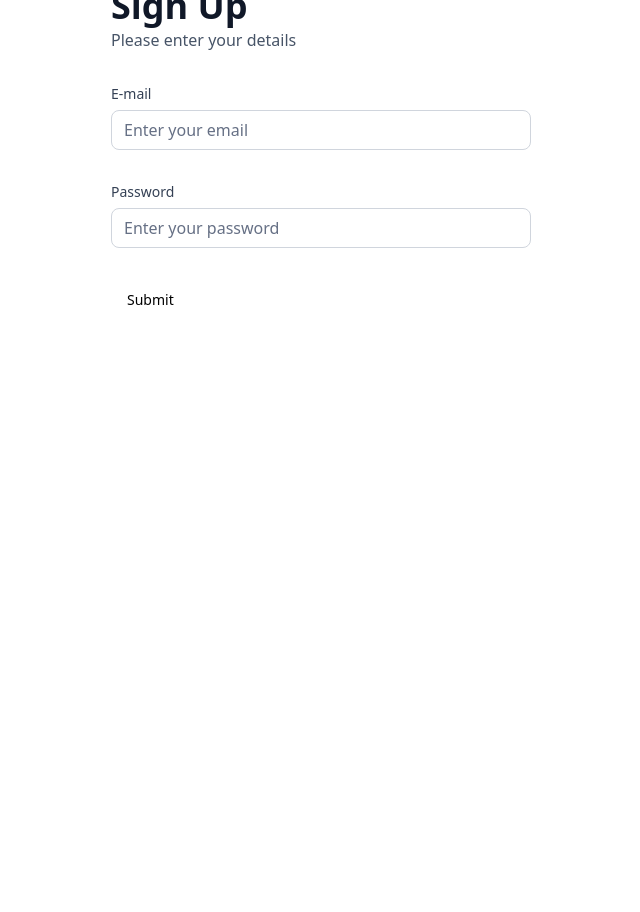
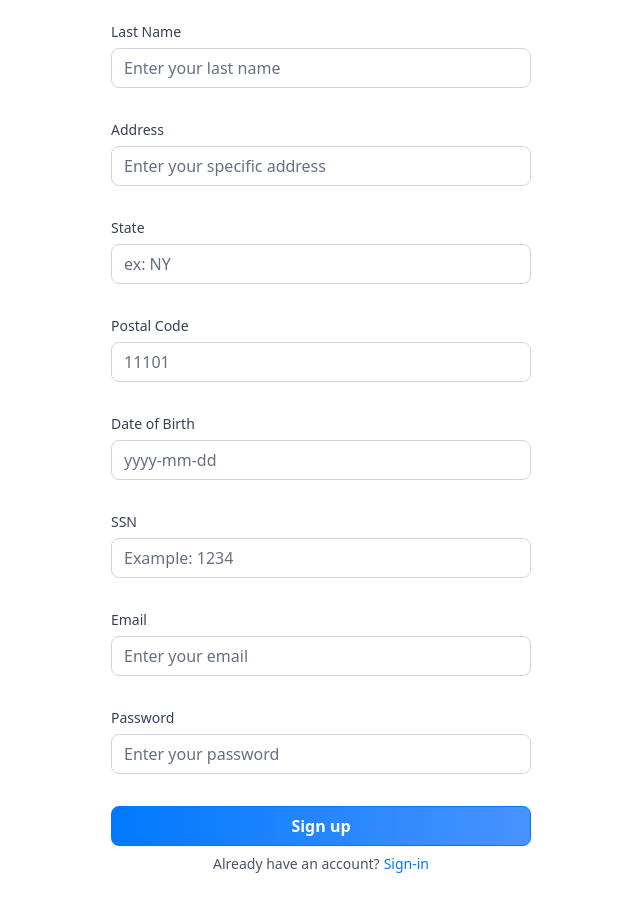
Before and after one commit to brnoliveira110/horizonbank, a Next.js app: page /sign-up in a window 1280 px wide. Shown: the part 280-1192 px from the top of the page, without its empty margins (319-959 px from the left). Before the commit the page ends 800 px from the top, so only its background shows below. Built offline with nearby package versions, Linux system fonts and the light colour scheme.

Commit message:
criação do formulário de cadastro e suas regras

```diff
--- a/components/AuthForm.tsx
+++ b/components/AuthForm.tsx
@@ -20,14 +20,14 @@
 import Image from "next/image";
 import Link from "next/link";
 import CustomInput from "./CustomInput";
-
-const formSchema = z.object({
-  email: z.string().email(),
-  password: z.string(),
-});
+import { authFormSchema } from "@/lib/utils";
+import { Loader2 } from "lucide-react";
 
 const AuthForm = ({ type }: { type: string }) => {
   const [user, setUser] = useState(null);
+  const [isLoading, setIsLoading] = useState(false);
+
+  const formSchema = authFormSchema(type);
 
   const form = useForm<z.infer<typeof formSchema>>({
     resolver: zodResolver(formSchema),
@@ -40,7 +40,13 @@
   function onSubmit(values: z.infer<typeof formSchema>) {
     // Do something with the form values.
     // ✅ This will be type-safe and validated.
+    setIsLoading(true);
+
     console.log(values);
+
+    setTimeout(() => {
+      setIsLoading(false);
+    }, 1500);
   }
 
   return (
@@ -76,62 +82,104 @@
         <div>
           <Form {...form}>
             <form onSubmit={form.handleSubmit(onSubmit)} className="space-y-8">
+              {type === "sign-up" && (
+                <>
+                  <CustomInput
+                    control={form.control}
+                    label="First Name"
+                    name="firstName"
+                    placeholder={"Enter your first name"}
+                  />
+
+                  <CustomInput
+                    control={form.control}
+                    label="Last Name"
+                    name="lastName"
+                    placeholder={"Enter your last name"}
+                  />
+
+                  <CustomInput
+                    control={form.control}
+                    label="Address"
+                    name="address1"
+                    placeholder={"Enter your specific address"}
+                  />
+
+                  <CustomInput
+                    control={form.control}
+                    label="State"
+                    name="state"
+                    placeholder="ex: NY"
+                  />
+
+                  <CustomInput
+                    control={form.control}
+                    label="Postal Code"
+                    name="postalCode"
+                    placeholder="11101"
+                  />
+
+                  <CustomInput
+                    control={form.control}
+                    label="Date of Birth"
+                    name="dateOfBirth"
+                    placeholder="yyyy-mm-dd"
+                  />
+
+                  <CustomInput
+                    control={form.control}
+                    label="SSN"
+                    name="ssn"
+                    placeholder="Example: 1234"
+                  />
+                </>
+              )}
+
               <CustomInput
-                form={form}
-                label={"E-mail"}
-                name={"email"}
+                control={form.control}
+                label="Email"
+                name="email"
                 placeholder={"Enter your email"}
+                type="email"
               />
 
               <CustomInput
-                form={form}
-                label={"Password"}
-                name={"password"}
+                control={form.control}
+                label="Password"
+                name="password"
                 placeholder={"Enter your password"}
+                type="password"
               />
-              {/* <FormField
-                control={form.control}
-                name="email"
-                render={({ field }) => (
-                  <div className="form-item">
-                    <FormLabel className="form-label">E-mail</FormLabel>
-                    <div className="flex w-full flex-col">
-                      <FormControl>
-                        <Input
-                          placeholder="Enter your email"
-                          className="input-class"
-                          type="email"
-                          {...field}
-                        />
-                      </FormControl>
-                      <FormMessage className="form-message mt-2" />
-                    </div>
-                  </div>
-                )}
-              /> */}
-              {/* <FormField
-                control={form.control}
-                name="password"
-                render={({ field }) => (
-                  <div className="form-item">
-                    <FormLabel className="form-label">Password</FormLabel>
-                    <div className="flex w-full flex-col">
-                      <FormControl>
-                        <Input
-                          placeholder="Enter your password"
-                          className="input-class"
-                          type="password"
-                          {...field}
-                        />
-                      </FormControl>
-                      <FormMessage className="form-message mt-2" />
-                    </div>
-                  </div>
-                )}
-              /> */}
-              <Button type="submit">Submit</Button>
+
+              <div className="flex flex-col gap-4">
+                <Button type="submit" className="form-btn" disabled={isLoading}>
+                  {isLoading ? (
+                    <>
+                      <Loader2 size={20} className="animate-spin" /> &nbsp;
+                      Loading...
+                    </>
+                  ) : type === "sign-in" ? (
+                    "Sign In"
+                  ) : (
+                    "Sign up"
+                  )}
+                </Button>
+              </div>
             </form>
           </Form>
+          <footer className="flex justify-center gap-1 mt-2">
+            <p className="text-14 font-normal text-gray-600">
+              {type === "sign-in"
+                ? "Don't have an account?"
+                : "Already have an account?"}
+            </p>
+            <Link
+              className="form-link"
+              href={type === "sign-in" ? "/sign-up" : "/sign-in"}
+            >
+              {type === "sign-in" ? "Sign-up" : "Sign-in"}
+            </Link>
+          </footer>
         </div>
       )}
     </section>
--- a/components/CustomInput.tsx
+++ b/components/CustomInput.tsx
@@ -1,12 +1,30 @@
 import React from "react";
 import { FormControl, FormField, FormLabel, FormMessage } from "./ui/form";
 import { Input } from "./ui/input";
+import { Control, FieldPath } from "react-hook-form";
+import { z } from "zod";
+import { authFormSchema } from "@/lib/utils";
 
-const CustomInput = ({ form, name, label, placeholder }) => {
+const formSchema = authFormSchema("sign-up");
+
+interface CustomInput {
+  control: Control<z.infer<typeof formSchema>>;
+  name: FieldPath<z.infer<typeof formSchema>>;
+  label: string;
+  placeholder: string;
+  type?: string;
+}
+
+const CustomInput = ({
+  control,
+  name,
+  label,
+  placeholder,
+  type = "text",
+}: CustomInput) => {
   return (
-    <div>
     <FormField
-        control={form.control}
+      control={control}
       name={name}
       render={({ field }) => (
         <div className="form-item">
@@ -16,7 +34,7 @@
               <Input
                 placeholder={placeholder}
                 className="input-class"
-                  type="email"
+                type={type}
                 {...field}
               />
             </FormControl>
@@ -25,7 +43,6 @@
         </div>
       )}
     />
-    </div>
   );
 };
 
--- a/lib/utils.ts
+++ b/lib/utils.ts
@@ -2,6 +2,7 @@
 import { type ClassValue, clsx } from "clsx";
 import qs from "query-string";
 import { twMerge } from "tailwind-merge";
+import { z } from "zod";
 
 export function cn(...inputs: ClassValue[]) {
   return twMerge(clsx(inputs));
@@ -193,3 +194,20 @@
 
   return date > twoDaysAgo ? "Processing" : "Success";
 };
+
+export const authFormSchema = (type: string) =>
+  z.object({
+    //sign-up
+    lastName: type === "sign-in" ? z.string().optional() : z.string().min(3),
+    firstName: type === "sign-in" ? z.string().optional() : z.string().min(3),
+    address1: type === "sign-in" ? z.string().optional() : z.string().max(50),
+    state:
+      type === "sign-in" ? z.string().optional() : z.string().min(2).max(2),
+    postalCode:
+      type === "sign-in" ? z.string().optional() : z.string().min(3).max(6),
+    dateOfBirth: type === "sign-in" ? z.string().optional() : z.string().min(3),
+    ssn: type === "sign-in" ? z.string().optional() : z.string().min(3),
+    //sign-in
+    email: type === "sign-in" ? z.string().optional() : z.string().email(),
+    password: type === "sign-in" ? z.string().optional() : z.string().min(8),
+  });
```
Lines whose indentation alone changed are shown as unchanged.
